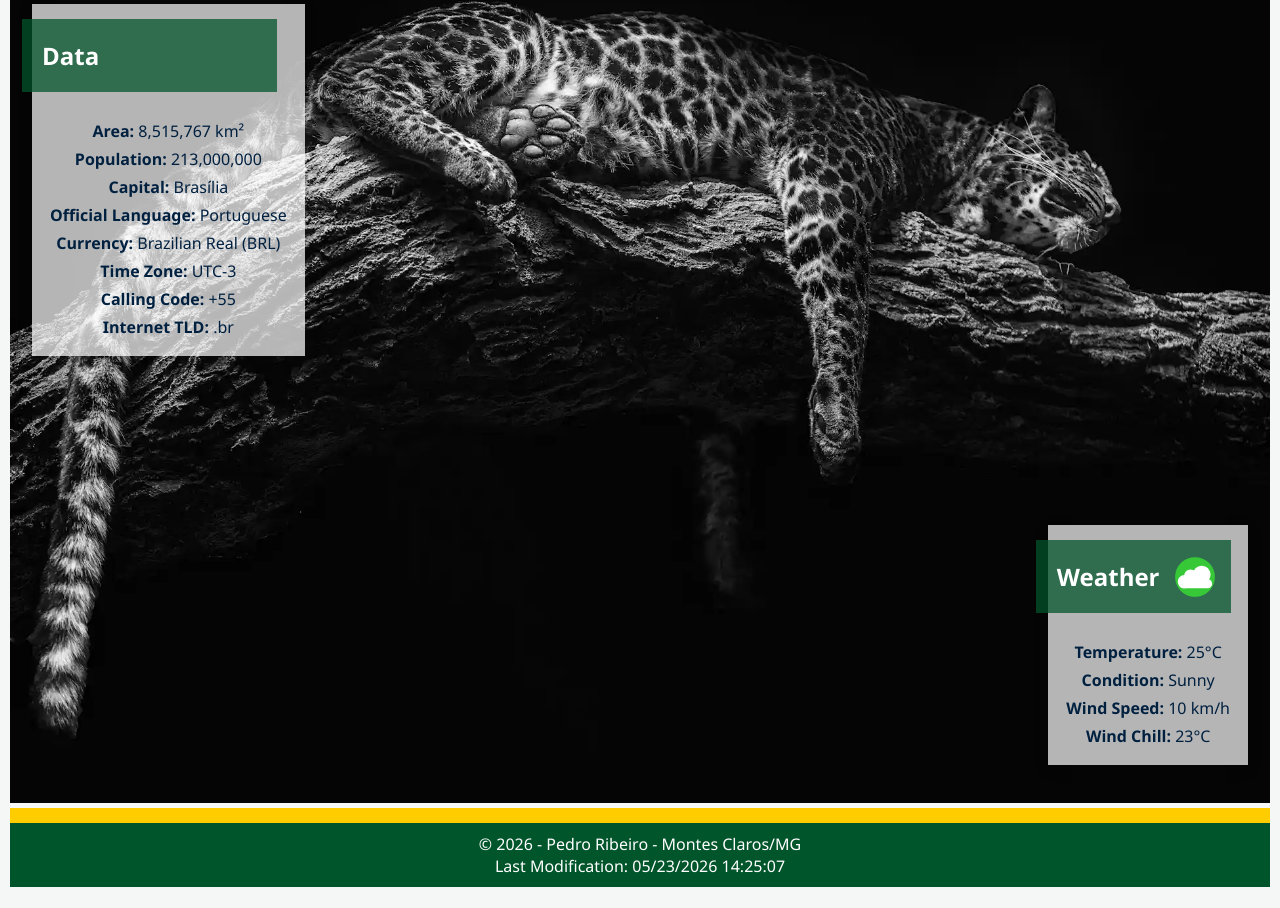
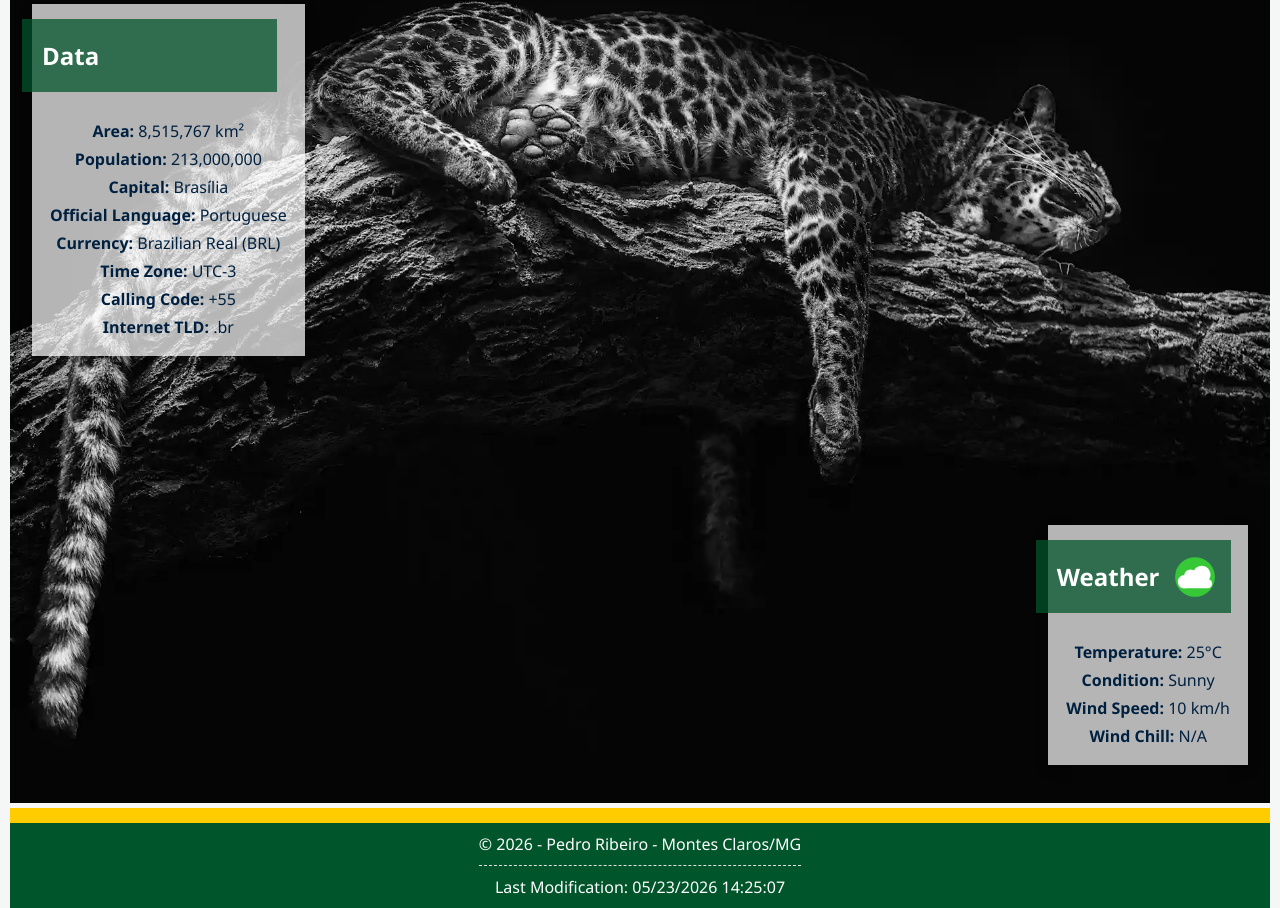
Before and after one commit to pedrodelacerda/wdd131, a plain HTML site: page place.html in a window 1280 px wide. Shown: the part 202-1110 px from the top of the page. Before the commit the page ends 1089 px from the top, so only its background shows below. Drawn offline with Linux system fonts and the light colour scheme.

Commit message:
more corrections

```diff
--- a/place.html
+++ b/place.html
@@ -6,7 +6,7 @@
 
     <title>Brasil</title>
     <meta name="author" content="Pedro Ribeiro">
-    <meta name="description" content="Information about Brazil">
+    <meta name="description" content="Explore essential data about Brazil, including its territorial area, population, current weather conditions, and local wind chill.">
     <link rel="stylesheet" href="styles/place.css">
     <script src="scripts/place.js" defer></script>
 </head>
@@ -46,7 +46,7 @@
                 <li><strong>Temperature:</strong> 25°C</li>
                 <li><strong>Condition:</strong> Sunny</li>
                 <li><strong>Wind Speed:</strong> 10 km/h</li>
-                <li><strong>Wind Chill:</strong> 23°C</li>
+                <li><strong>Wind Chill:</strong> <span id="wind-chill-value"></span></li>
             </ul>
         </div>
     </main>
--- a/scripts/place.js
+++ b/scripts/place.js
@@ -1,5 +1,25 @@
 const currentYearElement = document.querySelector("#currentyear");
 const lastModifiedElement = document.querySelector("#lastModified");
 const today = new Date();
+const temperature = 25;
+const windSpeed = 10;
+
 currentYearElement.innerHTML = today.getFullYear();
 lastModifiedElement.innerHTML = `Last Modification: ${document.lastModified}`;
+
+function calculateWindChill(temp, speed) {
+    return (13.12 + 0.6215 * temp - 11.37 * Math.pow(speed, 0.16) + 0.3965 * temp * Math.pow(speed, 0.16)).toFixed(1);
+}
+
+window.addEventListener("DOMContentLoaded", () => {
+    const windChillElement = document.querySelector("#wind-chill-value");
+
+    if (windChillElement) {
+        if (temperature <= 10 && windSpeed > 4.8) {
+            const result = calculateWindChill(temperature, windSpeed);
+            windChillElement.textContent = `${result}°C`;
+        } else {
+            windChillElement.textContent = "N/A";
+        }
+    }
+});
--- a/styles/place.css
+++ b/styles/place.css
@@ -119,6 +119,15 @@ footer {
     padding: 10px;
 }
 
+.footer-card p:first-child::after {
+    content: "";
+    display: block;
+    width: 100%;
+    border-bottom: 1px dashed var(--color-border-subtle);
+    margin: 10px 0;
+}
+
+
 @media screen and (min-width: 769px){
 
     /* header */
@@ -206,7 +215,6 @@ footer {
         text-align: right;
     }
 
-
     .weather-header-container .svg {
         padding-bottom: 0;
         margin: 0;
```
